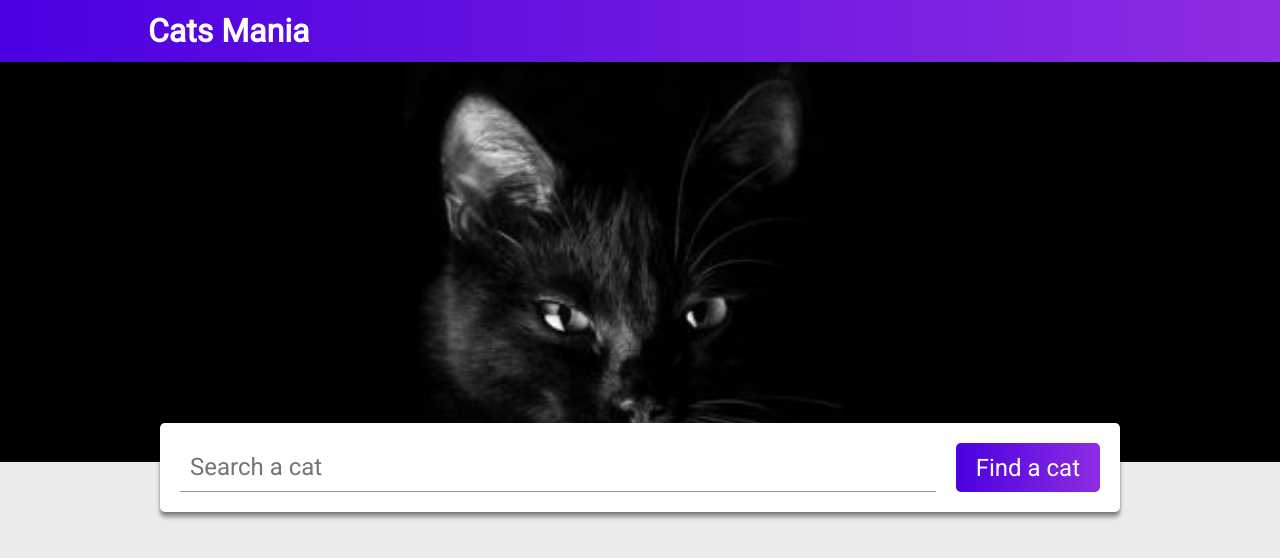
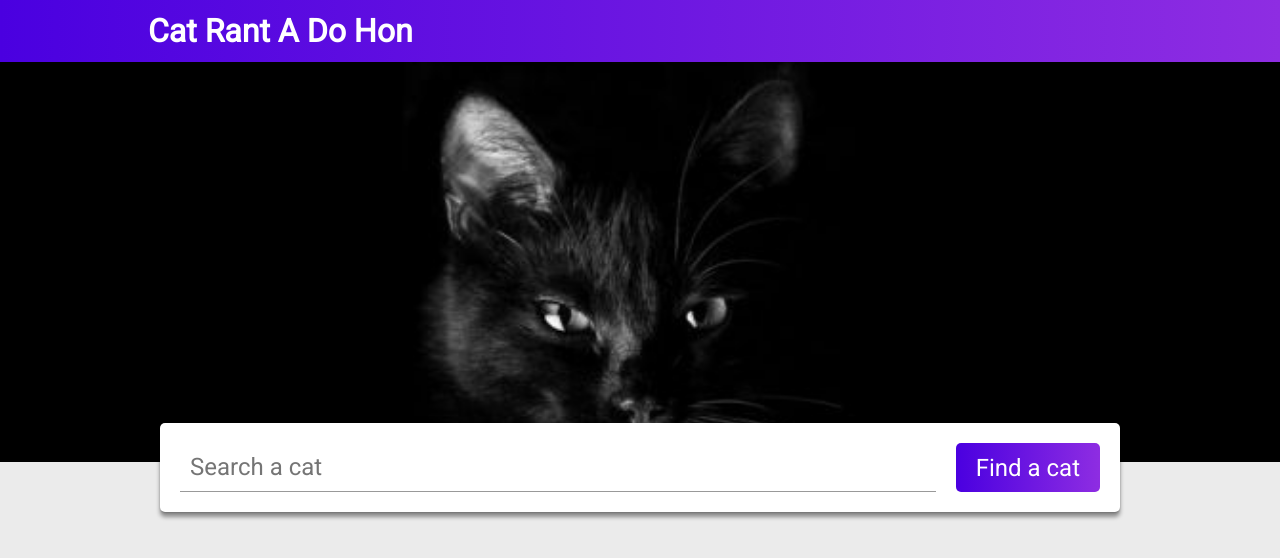
Before and after one commit to noelrosales/cats, a plain HTML site: page index.html in a window 1280 px wide. Drawn offline with Linux system fonts and the light colour scheme.

Commit message:
Changed site title

```diff
--- a/index.html
+++ b/index.html
@@ -10,7 +10,7 @@
 <body>
     <header>
         <div class="container">
-            <h1>Cats Mania</h1>
+            <h1>Cat Rant A Do Hon</h1>
         </div>
     </header>
 
```
